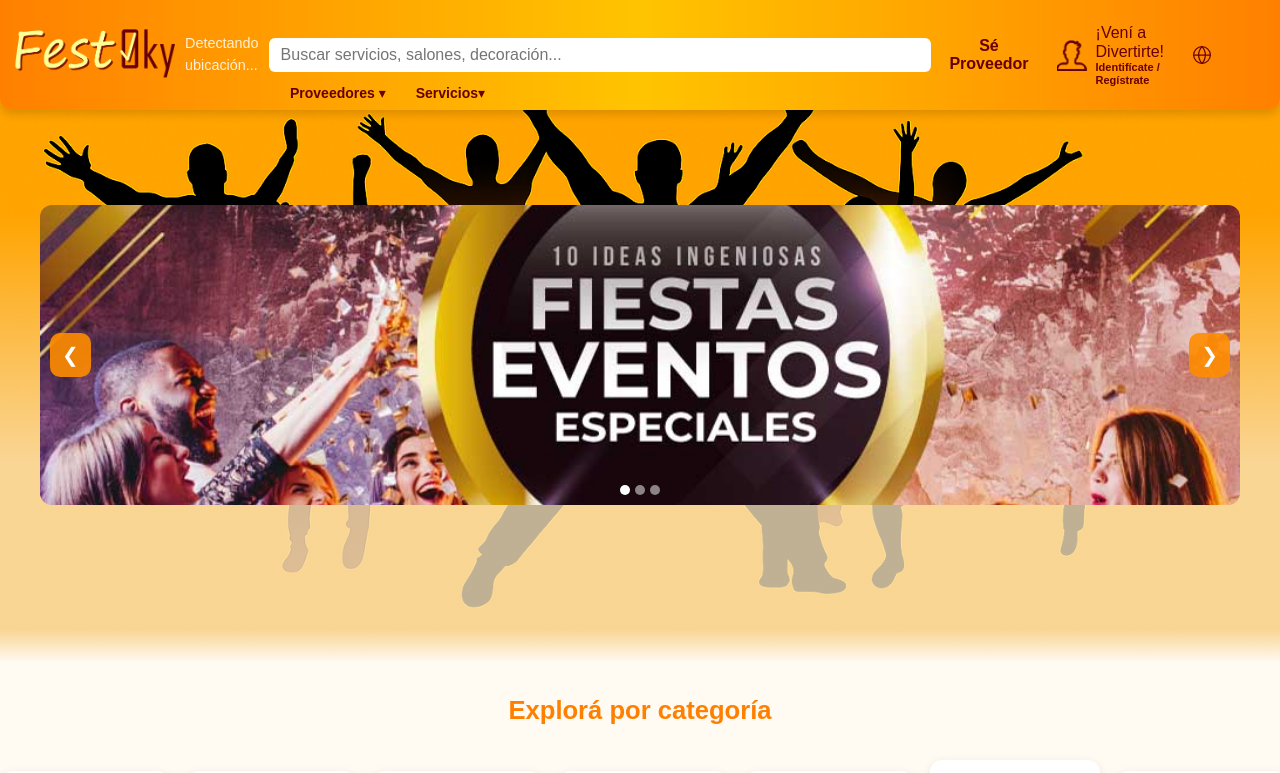
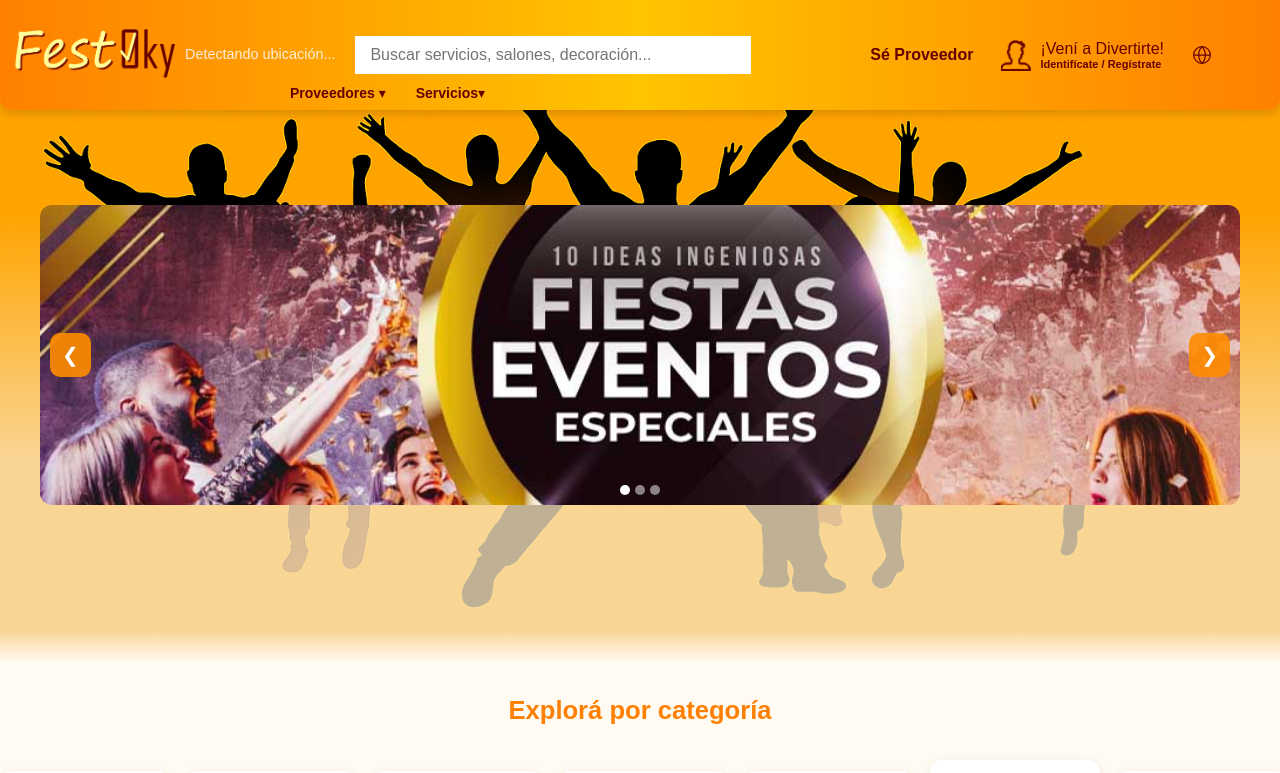
Before and after one commit to SocialFunuruguay/Festoky-frontend, a React (Vite) app: page / in a window 1280 px wide. Shown: the top 773 px of the page. Built offline with nearby package versions, Linux system fonts and the light colour scheme; no server answers.

Commit message:
Primer commit del frontend Festoky

```diff
--- a/src/components/Header.css
+++ b/src/components/Header.css
@@ -26,19 +26,16 @@ border-radius: 0 0 12px 12px;
 }
 
 .header__search {
-  width: 100%;
-  box-sizing: border-box;
-  padding: 0 10px;
+  flex: 1;
+  margin: 0 20px;
 }
 
 .header__search input {
-  width: 100%;
-  padding: 8px 12px;
-  font-size: 1rem;
-  border-radius: 6px;
+  width: 75%;
+  padding: 10px 15px;
   border: none;
   outline: none;
-  box-sizing: border-box;
+  font-size: 1rem;
 }
 
 
--- a/src/components/HeaderMobile.css
+++ b/src/components/HeaderMobile.css
@@ -32,6 +32,12 @@
 }
 
 
+.header-mobile__search {
+  width: 100%;
+  padding: 0 10px;
+  box-sizing: border-box;
+}
+
 .header-mobile__search input {
   width: 100%;
   padding: 8px 12px;
@@ -39,7 +45,9 @@
   border-radius: 6px;
   border: none;
   outline: none;
+  box-sizing: border-box;
 }
+
 
 .header-mobile__ubicacion {
   font-size: 0.85rem;
```
